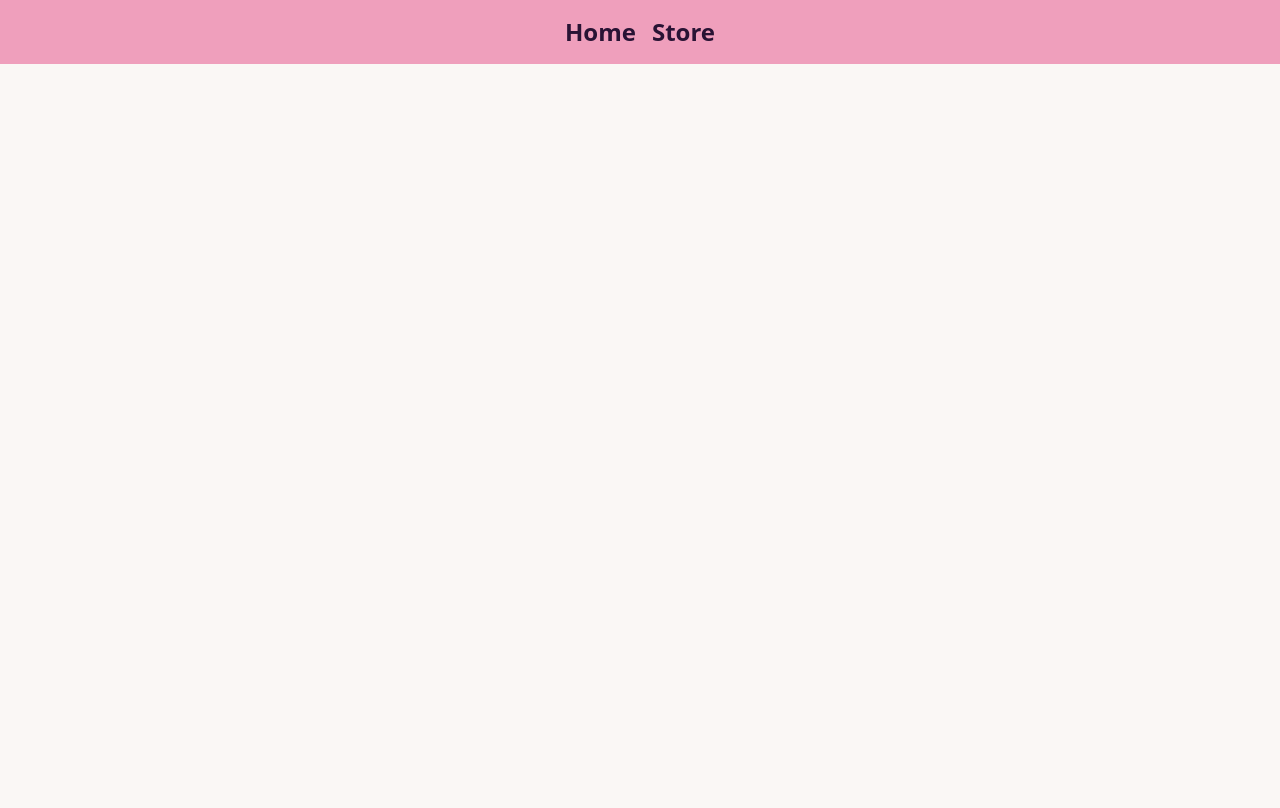
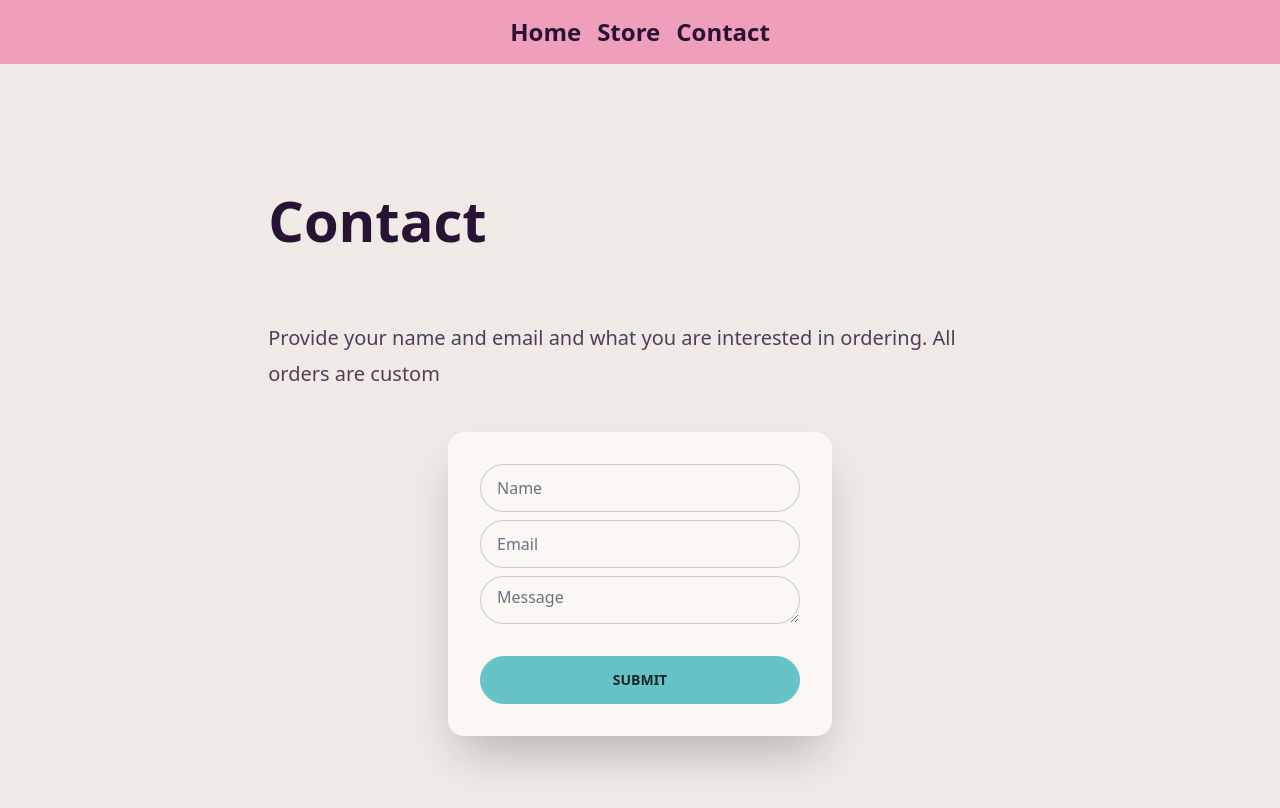
Before and after one commit to rossampro/heykatkrochet, a Vue app: page /contact in a window 1280 px wide. Before the commit this address had no page. Shown: the top 808 px of the page. Built offline with nearby package versions, Linux system fonts and the light colour scheme.

Commit message:
updating to have a contact page instead of contact modal because of browser compatibility issues

```diff
--- a/src/components/ContactCard.vue
+++ /dev/null
@@ -1,71 +0,0 @@
-<script setup>
-import { ref } from 'vue'
-import emailjs from '@emailjs/browser'
-
-const SERVICE_ID = import.meta.env.VITE_EMAILJS_SERVICE_ID
-const TEMPLATE_ID = import.meta.env.VITE_EMAILJS_TEMPLATE_ID
-const PUBLIC_KEY = import.meta.env.VITE_EMAILJS_PUBLIC_KEY
-
-const name = ref('')
-const email = ref('')
-const message = ref('')
-
-function sendEmail(e) {
-  const templateParams = {
-    name: name.value,
-    email: email.value,
-    message: message.value
-  }
-  try {
-    e.preventDefault()
-    const response = emailjs.send(SERVICE_ID, TEMPLATE_ID, templateParams, PUBLIC_KEY)
-    response.then((res) => {
-      console.log('SUCCESS!', res.status, res.text)
-    })
-  } catch (error) {
-    console.log(error)
-  }
-
-  onReset()
-}
-
-function onReset() {
-  name.value = ''
-  email.value = ''
-  message.value = ''
-}
-</script>
-
-<template>
-  <div class="flex flex-shrink flex-col place-items-center m-auto">
-    <h1 class="prose underline">Contact Me</h1>
-    <form @reset="onReset" class="flex flex-col">
-      <div>
-        <input
-          v-model="name"
-          type="text"
-          placeholder="Name"
-          class="form-input px-4 py-3 rounded-full"
-        />
-      </div>
-      <div>
-        <input
-          v-model="email"
-          type="email"
-          placeholder="Email"
-          class="form-input px-4 py-3 rounded-full"
-        />
-      </div>
-      <div>
-        <textarea
-          v-model="message"
-          placeholder="Message"
-          class="form-textarea px-4 py-3"
-        ></textarea>
-      </div>
-      <div class="grid">
-        <button class="btn btn-primary" type="submit" @click="sendEmail">Submit</button>
-      </div>
-    </form>
-  </div>
-</template>
--- a/src/components/ImageCard.vue
+++ b/src/components/ImageCard.vue
@@ -1,6 +1,5 @@
 <script setup>
-
-import ContactCard from './ContactCard.vue';
+import { RouterLink } from 'vue-router';
 
 const plushie = defineProps({
     name: String,
@@ -24,15 +23,7 @@ const imageUrl = getImageUrl(plushie.path);
             <h2 class="card-title">{{ plushie.name }}</h2>
             <p>{{ plushie.description }}</p>
             <div class="card-actions justify-center">
-                <button class="btn btn-primary" onclick="contactCard.showModal()">Order Now</button>
-                <dialog id="contactCard" class="modal">
-                    <div class="modal-box">
-                        <ContactCard />
-                        <div class="flex flex-col place-items-end">
-                            <button class="btn btn-secondary" onclick="contactCard.close()">Close</button>
-                        </div>
-                    </div>
-                </dialog>
+                <RouterLink to="/contact" class="btn btn-primary">Order Now</RouterLink>
             </div>
             <p v-if="plushie.templateCredit"><i>Crochet Design credits to {{ plushie.templateCredit }}</i></p>
         </div>
--- a/src/components/NavBar.vue
+++ b/src/components/NavBar.vue
@@ -9,6 +9,7 @@ import { RouterLink } from 'vue-router';
                 <div class="flex space-x-4">
                     <RouterLink to="/" class="text-2xl font-bold">Home</RouterLink>
                     <RouterLink to="/store" class="text-2xl font-bold">Store</RouterLink>
+                    <RouterLink to="/contact" class="text-2xl font-bold">Contact</RouterLink>
                 </div>
             </div>
         </div>
--- a/src/router/index.js
+++ b/src/router/index.js
@@ -13,6 +13,11 @@ const router = createRouter({
             path: '/store',
             name: 'store',
             component: () => import('../views/StoreView.vue')
+        },
+        {
+            path: '/contact',
+            name: 'contact',
+            component: () => import('../views/ContactView.vue')
         }
     ]
 })
--- /dev/null
+++ b/src/views/ContactView.vue
@@ -0,0 +1,66 @@
+<script setup>
+import { ref } from 'vue'
+import emailjs from '@emailjs/browser'
+
+const SERVICE_ID = import.meta.env.VITE_EMAILJS_SERVICE_ID
+const TEMPLATE_ID = import.meta.env.VITE_EMAILJS_TEMPLATE_ID
+const PUBLIC_KEY = import.meta.env.VITE_EMAILJS_PUBLIC_KEY
+
+const name = ref('')
+const email = ref('')
+const message = ref('')
+
+function sendEmail(e) {
+    const templateParams = {
+        name: name.value,
+        email: email.value,
+        message: message.value
+    }
+    try {
+        e.preventDefault()
+        const response = emailjs.send(SERVICE_ID, TEMPLATE_ID, templateParams, PUBLIC_KEY)
+        response.then((res) => {
+            console.log('SUCCESS!', res.status, res.text)
+        })
+    } catch (error) {
+        console.log(error)
+    }
+
+    onReset()
+}
+
+function onReset() {
+    name.value = ''
+    email.value = ''
+    message.value = ''
+}
+
+</script>
+
+<template>
+    <div class="hero min-h-screen bg-base-200">
+        <div class="hero-content flex-col ">
+            <div class="prose lg:prose-xl">
+                <h1>Contact</h1>
+                <p class="py-6">Provide your name and email and what you are interested in ordering. All orders are custom
+                </p>
+            </div>
+            <div class="card flex-shrink-0 w-full max-w-sm shadow-2xl bg-base-100">
+                <form @reset="onReset" class="card-body">
+                    <div class="form-control">
+                        <input v-model="name" type="text" placeholder="Name" class="input input-bordered" required />
+                    </div>
+                    <div class="form-control">
+                        <input v-model="email" type="email" placeholder="Email" class="input input-bordered" required />
+                    </div>
+                    <div class="form-control">
+                        <textarea v-model="message" placeholder="Message" class="input input-bordered" required></textarea>
+                    </div>
+                    <div class="form-control mt-6">
+                        <button class="btn btn-primary" type="submit" @click="sendEmail">Submit</button>
+                    </div>
+                </form>
+            </div>
+        </div>
+    </div>
+</template>
```
Also changed, not shown: 1 other file (tests, documents, lock files or other folders).
